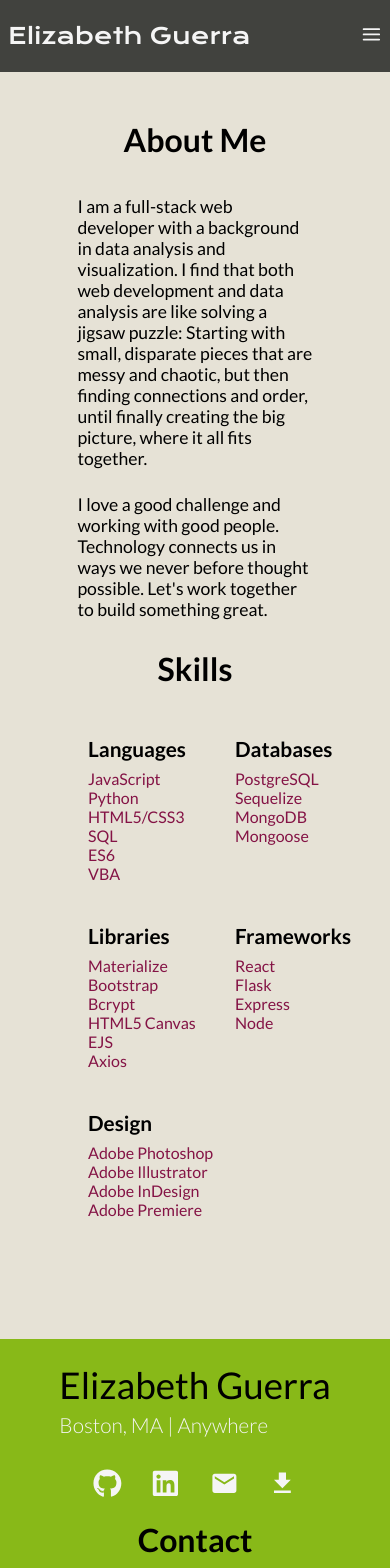
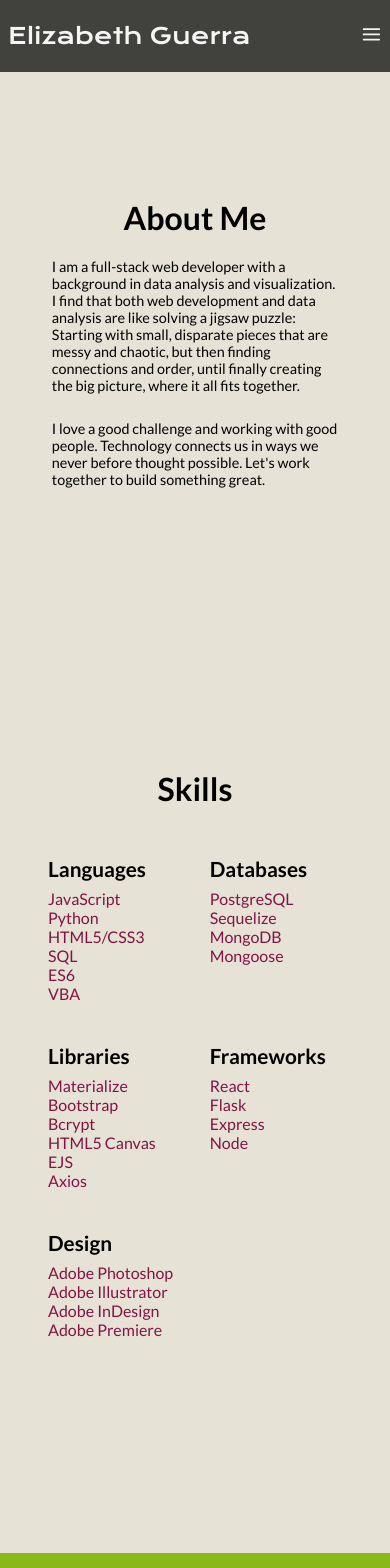
Before and after one commit to ecguerra/Portfolio, a React (Create React App) app: page /about in a window 390 px wide. Shown: the top 1568 px of the page. Built offline with nearby package versions, Linux system fonts and the light colour scheme.

Commit message:
updated responsive design

```diff
--- a/src/css/About.css
+++ b/src/css/About.css
@@ -58,14 +58,27 @@
     .split-container {
         display: flex;
         flex-direction: column;
-        height: 200vh;
+        height: 250vh;
     }
 
     .left {
         width: 100%;
+        padding: 0;
     }
 
     .right {
         width: 100%;
     }
+
+    .about-container {
+        margin: 1rem 0 0 0;
+    }
+
+    .about-container h1 {
+        margin: 0 0 0.5rem 0;
+    }
+
+    .about-container p {
+        font-size: 0.9rem;
+    }
 }
--- a/src/css/App.css
+++ b/src/css/App.css
@@ -31,10 +31,6 @@ h1 {
 }
 
 @media (max-width: 860px) {
-    html, body {
-        height: 200vh;
-    }
-
     h1 {
         font-size: 2rem;
     }
--- a/src/css/Contact.css
+++ b/src/css/Contact.css
@@ -55,6 +55,7 @@ input[type=submit]:hover{
 @media (max-width: 860px) {
 
     input[type=submit] {
+        -webkit-appearance: none;
         width: 25%;
     }
 
--- a/src/css/ContactIcons.css
+++ b/src/css/ContactIcons.css
@@ -28,3 +28,12 @@
 .icon-list a:any-link {
     color: var(--neutral-pop);
 }
+
+@media (max-width: 860px) {
+    .info-container {
+        display: flex;
+        flex-direction: column;
+        align-items: center;
+        justify-content: center;
+    }
+}
--- a/src/css/Home.css
+++ b/src/css/Home.css
@@ -131,6 +131,7 @@
     }
 
     .portfolio-btn {
+        -webkit-appearance: none;
         width: 55%;
         margin: 2rem 0 4rem 0;
     }
--- a/src/css/Portfolio.css
+++ b/src/css/Portfolio.css
@@ -28,8 +28,10 @@
 }
 
 .card-top {
+    display: flex;
+    align-items: center;
     width: 100%;
-    height: 20%;
+    height: 25%;
     background-color: var(--main);
     border-radius: 1rem 1rem 0 0;
     padding: 0.5rem 1rem;
@@ -77,7 +79,7 @@
 
 @media (max-width: 860px) {
     .portfolio-container {
-        height: 200vh;
+        height: 250vh;
     }
 
     .card-container {
@@ -87,6 +89,18 @@
     .card {
         width: 80%;
         max-height: 16.5rem;
-        margin: 2rem;
+        margin: 1.5rem;
+    }
+
+    .card-top h2 {
+        font-size: 1.2rem;
+    }
+
+    .card-middle p {
+        font-size: 0.8rem;
+    }
+
+    .stack-icons {
+        font-size: 1.4rem;
     }
 }
--- a/src/css/Skills.css
+++ b/src/css/Skills.css
@@ -23,14 +23,15 @@
 
 @media (max-width: 860px) {
     .skills-container {
-        padding: 1rem;
+        padding: 3rem;
+        margin: 0;
     }
 
     .list-container {
         display: flex;
         flex-wrap: wrap;
         justify-content: space-between;
-        margin: 2rem 0 2rem 5rem;
+        margin: 2rem 0;
     }
 
     h2 {
@@ -38,7 +39,7 @@
     }
 
     .skill-list {
-        width: 50%;
+        width: 45%;
         margin: 1rem 0;
     }
 }
```
